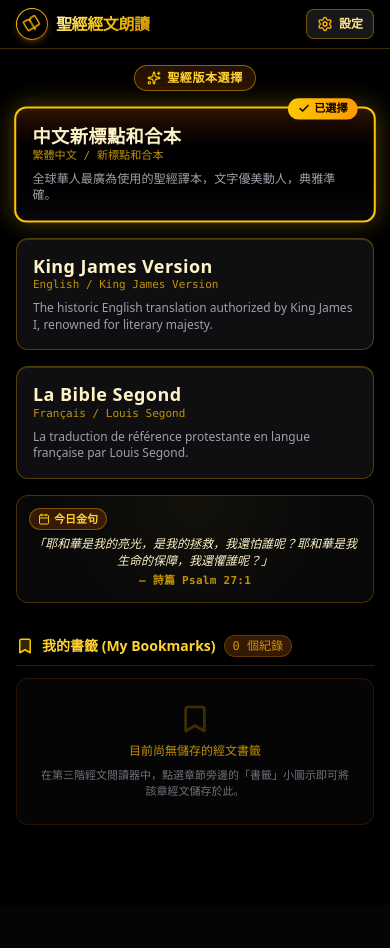
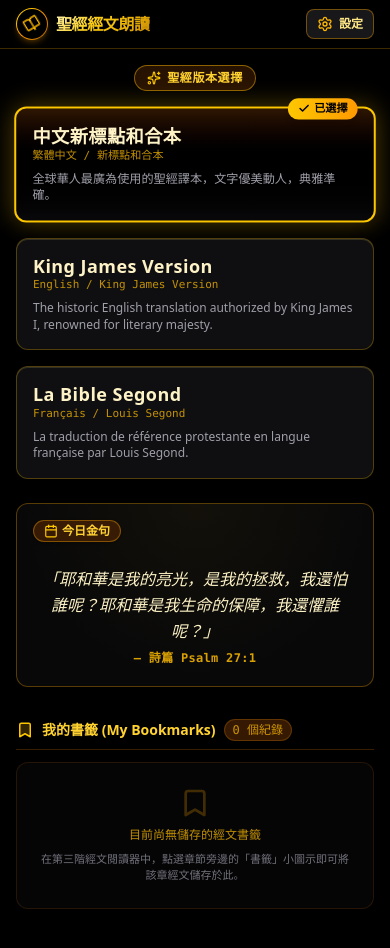
Before and after one commit to jacobliangj-eng/Bible-Reading-New, a React (Vite) app: page / in a window 390 px wide. Shown: the top 948 px of the page. Before the commit the page ends 905 px from the top, so only its background shows below. Built offline with nearby package versions, Linux system fonts and the light colour scheme.

Commit message:
style: improve daily verse card visual design
Update spacing, border colors, and shadow effects to enhance the premium black-gold aesthetic and improve responsive layout.

```diff
--- a/src/components/Tier1VersionSelect.tsx
+++ b/src/components/Tier1VersionSelect.tsx
@@ -158,39 +158,39 @@ export const Tier1VersionSelect: React.FC<Tier1VersionSelectProps> = ({
       {/* Daily / Random Verse Card */}
       <div
         onClick={handleSpeakVerse}
-        className={`mt-4 p-3 md:p-3.5 max-w-2xl mx-auto rounded-xl border transition-all duration-300 relative overflow-hidden cursor-pointer select-none group ${
+        className={`mt-6 p-4 md:p-5 rounded-xl border transition-all duration-300 relative overflow-hidden cursor-pointer select-none group ${
           isSpeaking
-            ? 'bg-gradient-to-r from-yellow-950/90 via-amber-950/80 to-zinc-950 border-amber-400 shadow-[0_0_15px_rgba(234,179,8,0.3)] ring-1 ring-amber-400/50'
-            : 'bg-zinc-950/90 border-yellow-600/30 hover:border-amber-400/70 hover:bg-yellow-950/30'
+            ? 'bg-gradient-to-r from-yellow-950/90 via-amber-950/80 to-zinc-950 border-amber-400 shadow-[0_0_20px_rgba(234,179,8,0.4)] ring-1 ring-amber-400/50'
+            : 'bg-zinc-950/90 border-yellow-600/40 hover:border-amber-400/80 hover:bg-yellow-950/30'
         }`}
       >
         <div className="absolute inset-0 bg-gold-glow opacity-30 pointer-events-none" />
 
-        <div className="flex items-center justify-between gap-2 mb-1.5 relative z-10">
-          <div className="inline-flex items-center gap-1 px-2 py-0.5 rounded-full bg-yellow-950/80 border border-yellow-600/50 text-amber-300 text-[11px] font-bold shadow-sm">
-            <Calendar className="w-3 h-3 text-yellow-400" />
+        <div className="flex flex-col sm:flex-row sm:items-center justify-between gap-2 mb-3 relative z-10">
+          <div className="inline-flex items-center gap-1 px-2.5 py-0.5 rounded-full bg-yellow-950/80 border border-yellow-600/50 text-amber-300 text-xs font-bold shadow-sm self-start">
+            <Calendar className="w-3.5 h-3.5 text-yellow-400" />
             <span>今日金句</span>
           </div>
 
           <div>
             {isSpeaking && (
-              <span className="inline-flex items-center gap-1 font-bold text-amber-300 bg-amber-950/90 px-2 py-0.5 rounded-full border border-amber-400/60 animate-pulse text-[11px]">
-                <Volume2 className="w-3 h-3 text-amber-300 animate-bounce" />
+              <span className="inline-flex items-center gap-1.5 font-bold text-amber-300 bg-amber-950/90 px-2.5 py-0.5 rounded-full border border-amber-400/60 animate-pulse text-xs">
+                <Volume2 className="w-3.5 h-3.5 text-amber-300 animate-bounce" />
                 <span>朗讀中... (點擊停止)</span>
               </span>
             )}
           </div>
         </div>
 
-        <div className="text-center space-y-1 relative z-10 px-1">
+        <div className="text-center space-y-1.5 relative z-10 py-1 px-2">
           <p
-            className={`text-xs md:text-sm font-serif italic text-amber-100 leading-snug group-hover:text-amber-200 transition-colors ${
+            className={`text-base md:text-lg font-serif italic text-amber-100 leading-relaxed group-hover:text-amber-200 transition-colors ${
               selectedVersion === 'KJV' || selectedVersion === 'LSG' ? 'font-calibri' : ''
             }`}
           >
             {currentVerse.text}
           </p>
-          <p className="text-[11px] text-yellow-500/80 font-mono font-semibold tracking-wide">
+          <p className="text-xs text-yellow-500/90 font-mono font-semibold tracking-wide">
             — {currentVerse.reference}
           </p>
         </div>
```
